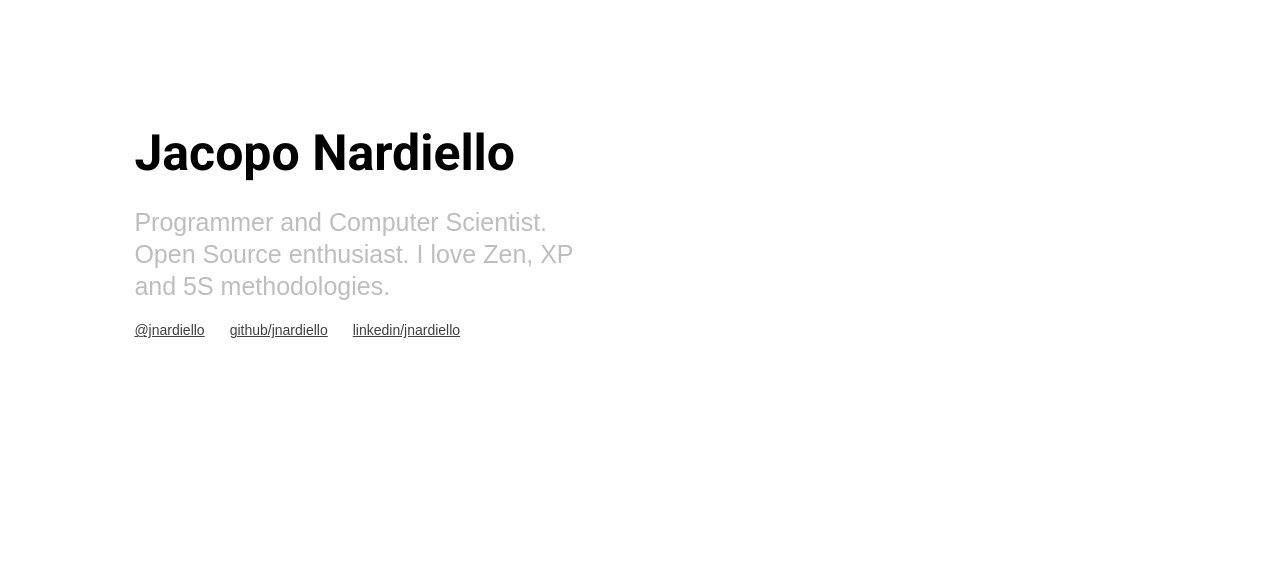
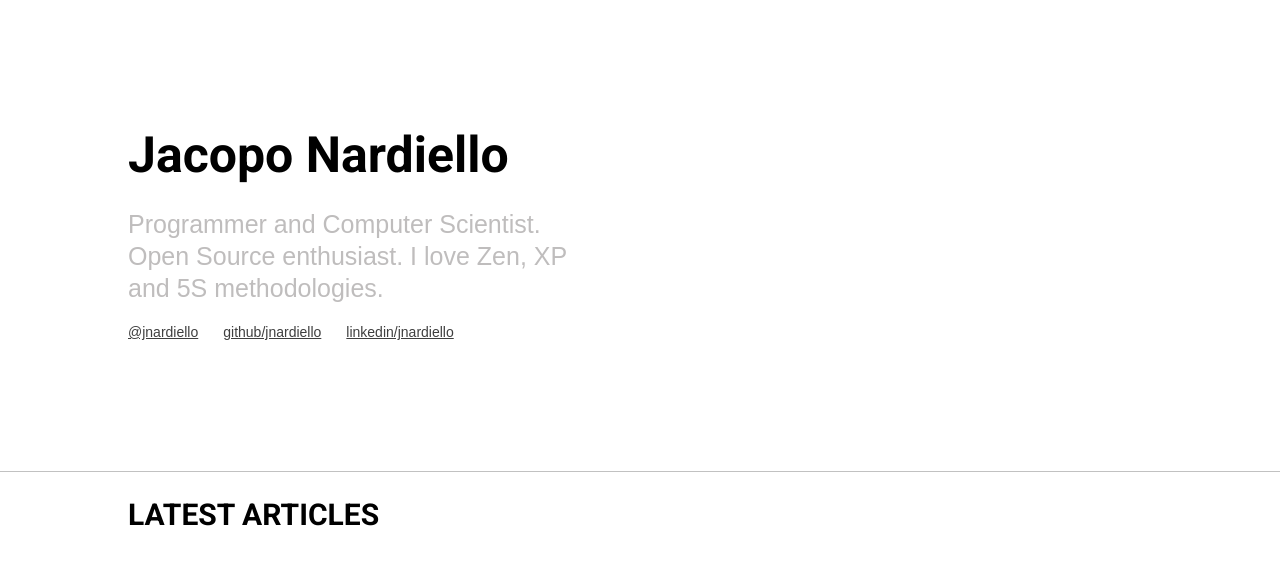
Before and after one commit to jnardiello/jnardiello.github.io, a Jekyll site: the page built from index.html, in a window 1280 px wide. Shown: the top 565 px of the page. Built offline with Jekyll 4.4.1, drawn with Linux system fonts in a browser that asks for light colours; some web fonts are replaced; Markdown is read by kramdown in place of the engine named in the settings.

Commit message:
Articles styling

```diff
--- a/css/style.css
+++ b/css/style.css
@@ -4,12 +4,17 @@ html {
 
 /*  index */
 
+body {
+    margin: 0;
+    padding: 0;
+}
+
 
 author {
     max-width: 480px;
-    margin: 10% 0 0 10%;
     display: block;
     font: 400 25px 'Cambo', sans-serif;
+    margin: 10% 0 0 10%;
 }
 
 author a {
@@ -40,6 +45,22 @@ who {
     color: #bfbdbd;
 }
 
+
+articles {
+    padding: 10% 0 0 10%;
+    display: block;
+}
+
+h1 {
+    font: bold 30px 'Roboto', helvetica;
+    width: 90%;
+    margin-top: 10%;
+    padding: 25px 0 25px 10%;
+    border-top: solid 1px rgba(132, 132, 132, 0.50);
+    /*border-bottom: solid 1px rgba(132, 132, 132, 0.50);
+    background-color: rgba(229, 229, 229, 0.70);*/
+    text-transform: uppercase;
+}
 
 
 
@@ -73,4 +94,11 @@ who {
     who {
         line-height: 22px;
     }
+
+    h1 {
+        font: bold 20px 'Roboto', helvetica;
+        text-align: center;
+        padding: 25px 0;
+        width: 100%;
+    }
 }
--- a/index.html
+++ b/index.html
@@ -7,7 +7,9 @@ title: Jacopo Nardiello
     <who>Programmer and Computer Scientist. <!-- Head of technology at Boxify, Indie Author and --> Open Source enthusiast. I love Zen, XP and 5S methodologies.</who>
     <a href="http://twitter.com/jnardiello" target="_blank">@jnardiello</a><a href="http://github.com/jnardiello" target="_blank">github/jnardiello</a><a href="http://it.linkedin.com/in/jnardiello" target="_blank">linkedin/jnardiello</a>
 </author>
-
+<h1>Latest articles</h1>
+<articles>
+</articles>
 
 
 <!--
```
